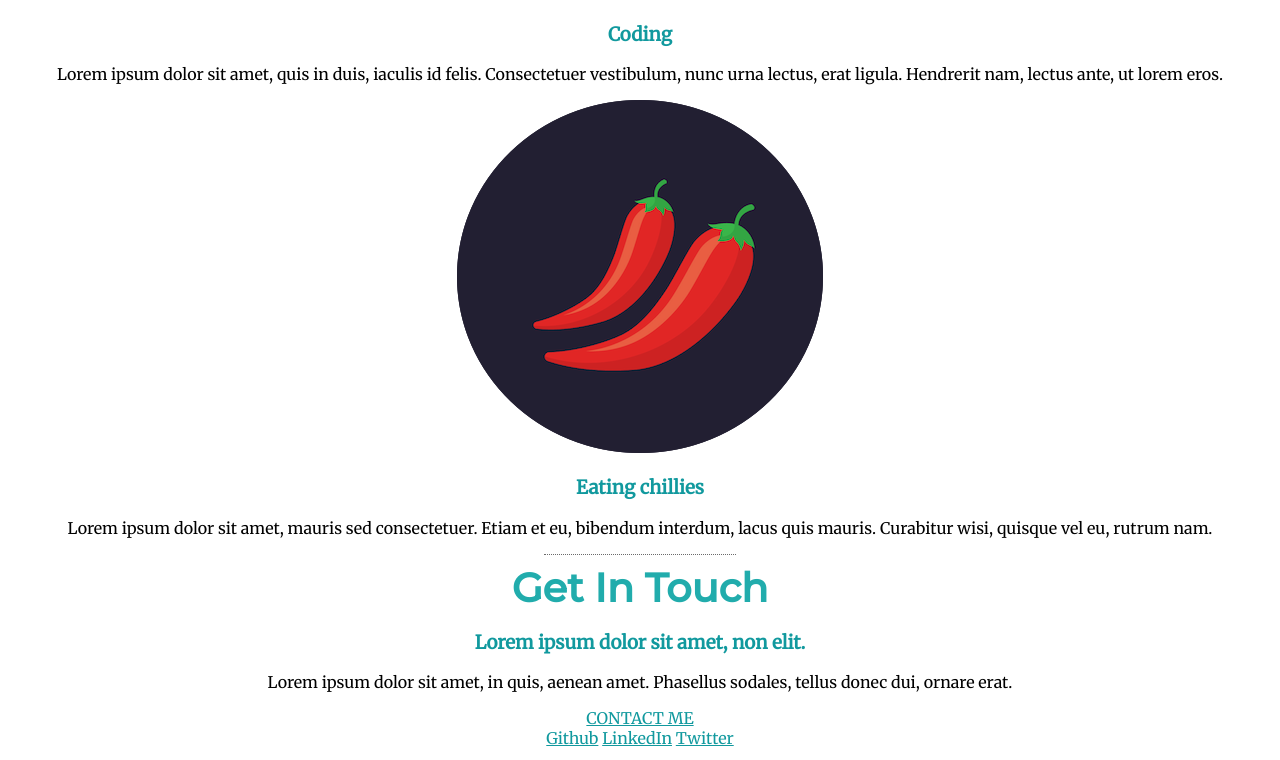
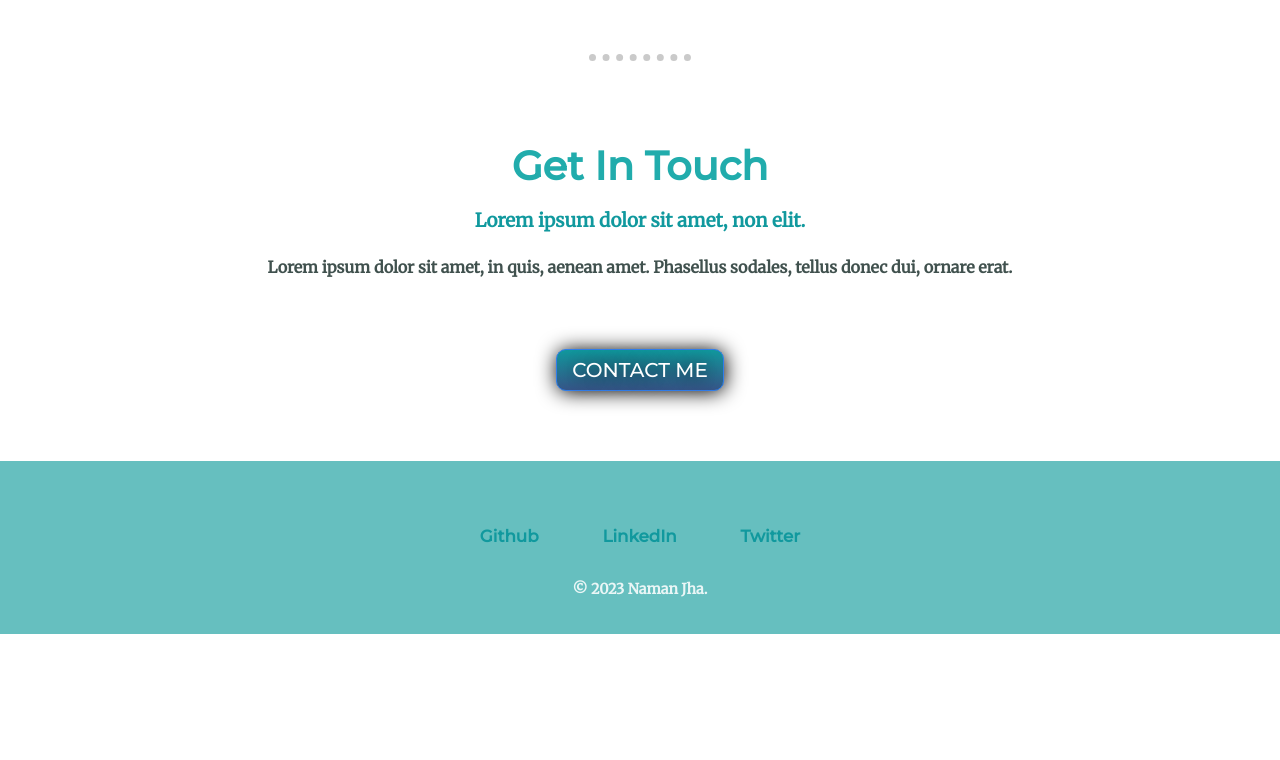
Before and after one commit to virtuallynaman/My-Online-CV, a plain HTML site: page index.html in a window 1280 px wide. Shown: the part 2037-2797 px from the top of the page. After the commit the page ends 2671 px from the top, so only its background shows below. Drawn offline with Linux system fonts and the light colour scheme.

Commit message:
added buttons, fonts, etc

```diff
--- a/css/styles.css
+++ b/css/styles.css
@@ -5,7 +5,7 @@ body{
 }
 
 h1{
-    color: #21acac;
+    color: #008ac1;
     font-family: 'Sacramento', cursive;
     font-size:6.25rem;
     margin: 20px auto 0;
@@ -24,20 +24,46 @@ h3{
 
 a{
     color: #11999E;
+    font-family: 'Montserrat', sans-serif;
+    font-weight: bold;
+    font-size: 1.05rem;
+    text-decoration: none;
+}
+
+a:hover{
+    color: #005c80;
 }
 
 hr{
     border-style: none;
     border-top-style: dotted;
-    width: 15%;
-    color: #6b6b6b;
-    size: 10px;
+    width: 8%;
+    color: #cacaca;
+    border-width: 7px;
+    margin: 80px auto;
+}
+
+p{
+    color: #40514E;
+    font-weight:bold;
+    line-height: 2;
 }
 
 .top-container{
     background-color: #b1ecff;
     position: relative;
-    padding-top: 150px;
+    padding-top: 140px;
+    overflow: hidden;
+}
+
+.middle-container {
+    margin: 100px 0 0;
+}
+
+.bottom-container {
+    background-color: #66BFBF;
+    padding: 50px 0 30px;
+    line-height:3;
 }
 
 .top-cloud{
@@ -52,10 +78,52 @@ hr{
     bottom: 300px;
 }
 
-.middle-container {
+.mountain-img{
+    width: 40%;
 }
 
-.bottom-container {
+.profilepic{
+    width: 20%;
+    margin:30px;
+}
+
+.intro{
+    width: 30%;
+    margin: 40px auto;
+}
+
+.footer-copyright{
+color: #EAF6F6;
+font-size: 0.9rem;
+margin-bottom: 0;
+}
+
+.footer-link{
+    margin: 30px;
+}
+
+.code-skill{
+    width: 50%;
+    margin: 70px auto 100px;
+    text-align: left;
+}
+
+.chilli-skill{
+    width: 50%;
+    margin: 130px auto;
+    text-align: left;
+}
+
+.code-img{
+    float: left;
+    margin-right: 30px;
+    width: 25%;
+}
+
+.chilli-img{
+    float: right;
+    margin-left: 30px;
+    width: 25%;
 }
 
 #introduction{
@@ -66,3 +134,44 @@ hr{
 #introduction-line{
     text-decoration: underline;
 }
+
+.contact-btn {
+    background: #11999E;
+    background-image: -webkit-linear-gradient(top, #11999E, #365689);
+    background-image: -moz-linear-gradient(top, #11999E, #365689);
+    background-image: -ms-linear-gradient(top, #11999E, #365689);
+    background-image: -o-linear-gradient(top, #11999E, #365689);
+    background-image: -webkit-gradient(to bottom, #11999E, #365689);
+    -webkit-border-radius: 20px;
+    -moz-border-radius: 20px;
+    border-radius: 10px;
+    color: #FFFFFF;
+    font-family: 'Montserrat', sans-serif;
+    font-size: 20px;
+    font-weight: 100;
+    padding: 8px 15px;
+    margin: 50px auto 70px;
+    -webkit-box-shadow: 1px 1px 20px 0 #000000;
+    -moz-box-shadow: 1px 1px 20px 0 #000000;
+    box-shadow: 1px 1px 20px 0 #000000;
+    text-shadow: 1px 1px 20px #000000;
+    border: solid #337FED 1px;
+    text-decoration: none;
+    display: inline-block;
+    cursor: pointer;
+    text-align: center;
+ }
+
+ .contact-btn:hover {
+    border: solid #337FED 1px;
+    background: #4575AB;
+    background-image: -webkit-linear-gradient(top, #365689, #11999E);
+    background-image: -moz-linear-gradient(top, #365689, #11999E);
+    background-image: -ms-linear-gradient(top, #365689, #11999E);
+    background-image: -o-linear-gradient(top, #365689, #11999E);
+    background-image: -webkit-gradient(to bottom, #365689, #11999E);
+    -webkit-border-radius: 20px;
+    -moz-border-radius: 20px;
+    border-radius: 20px;
+    text-decoration: none;
+ }
--- a/index.html
+++ b/index.html
@@ -8,38 +8,38 @@
     <link rel="preconnect" href="https://fonts.googleapis.com" />
     <link rel="preconnect" href="https://fonts.gstatic.com" crossorigin />
     <link
-      href="https://fonts.googleapis.com/css2?family=Merriweather&family=Montserrat:wght@500&family=Sacramento&display=swap"
-      rel="stylesheet"
+    href="https://fonts.googleapis.com/css2?family=Merriweather&family=Montserrat:wght@500&family=Sacramento&display=swap"
+    rel="stylesheet"
     />
     <link rel="icon" href="images/favicon.ico">
     <title>Naman Jha - Web Developer</title>
   </head>
   <body>
     <div class="top-container">
-      <img class="top-cloud" src="images/cloud.svg" alt="cloud-img" />
+      <img class="cloud top-cloud" src="images/cloud.svg" alt="cloud-img" />
       <h1>I'm Naman</h1>
       <h2 id="introduction">a web devel<span id="introduction-line">op</span>er.</h2>
-      <img class="bottom-cloud" src="images/cloud.svg" alt="cloud-img" />
-      <img src="images/mountain.png" alt="mountain-img" />
+      <img class="mountain-img" src="images/mountain.png" alt="mountain-img" />
+      <img class="cloud bottom-cloud" src="images/cloud.svg" alt="cloud-img" />
     </div>
     <div class="middle-container">
       <div class="profile">
-        <img src="images/profilepic.png" alt="Profile Picture">
+        <img class="profilepic" src="images/profilepic.png" alt="Profile Picture">
         <h2>Hello.</h2>
-        <p>Lorem ipsum dolor sit amet, vitae volutpat, dui conubia, dolor urna. Non auctor, montes nulla distinctio.</p>
+        <p class="intro">Lorem ipsum dolor sit amet, vitae volutpat, dui conubia, dolor urna. Non auctor, montes nulla distinctio.</p>
       </div>
       <hr>
       <div class="skills">
         <h2>My Skills.</h2>
-        <div class="skill-row">
-          <img class="" src="images/code-editor.png" alt="Coding image">
+        <div class="code-skill">
+          <img class="code-img" src="images/code-editor.png" alt="Coding image">
           <h3>Coding</h3>
           <p>Lorem ipsum dolor sit amet, quis in duis, iaculis id felis. Consectetuer vestibulum, nunc urna lectus, erat ligula. Hendrerit nam, lectus ante, ut lorem eros.</p>
         </div>
-        <div class="skill-row">
-          <img class="" src="images/chillies.png" alt="chillies image">
+        <div class="chilli-skill">
+          <img class="chilli-img" src="images/chillies.png" alt="chillies image">
           <h3>Eating chillies</h3>
-          <p>Lorem ipsum dolor sit amet, mauris sed consectetuer. Etiam et eu, bibendum interdum, lacus quis mauris. Curabitur wisi, quisque vel eu, rutrum nam.</p>
+          <p class="">Lorem ipsum dolor sit amet, mauris sed consectetuer. Etiam et eu, bibendum interdum, lacus quis mauris. Curabitur wisi, quisque vel eu, rutrum nam.</p>
         </div>
       </div>
       <hr>
@@ -47,17 +47,16 @@
         <h2>Get In Touch</h2>
         <h3>Lorem ipsum dolor sit amet, non elit.</h3>
         <p>Lorem ipsum dolor sit amet, in quis, aenean amet. Phasellus sodales, tellus donec dui, ornare erat.</p>
-        <a class="btn" href="mailto:jhanaman786@gmail.com">CONTACT ME</a>
+        <a class="contact-btn" href="mailto:jhanaman786@gmail.com">CONTACT ME</a>
       </div>
     </div>
 
 
     <div class="bottom-container">
-      <a class="footer-link" href="https://www.github.com/namanxjha">Github</a>
+      <a class="footer-link" href="https://www.github.com/virtuallynaman">Github</a>
       <a class="footer-link" href="https://www.linkedin.com/in/namanjha">LinkedIn</a>
       <a class="footer-link" href="https://twitter.com/namanstwt">Twitter</a>
-      <p>© 2022 Naman Jha.</p>
+      <p class="footer-copyright">© 2023 Naman Jha.</p>
     </div>
-
   </body>
 </html>
```
